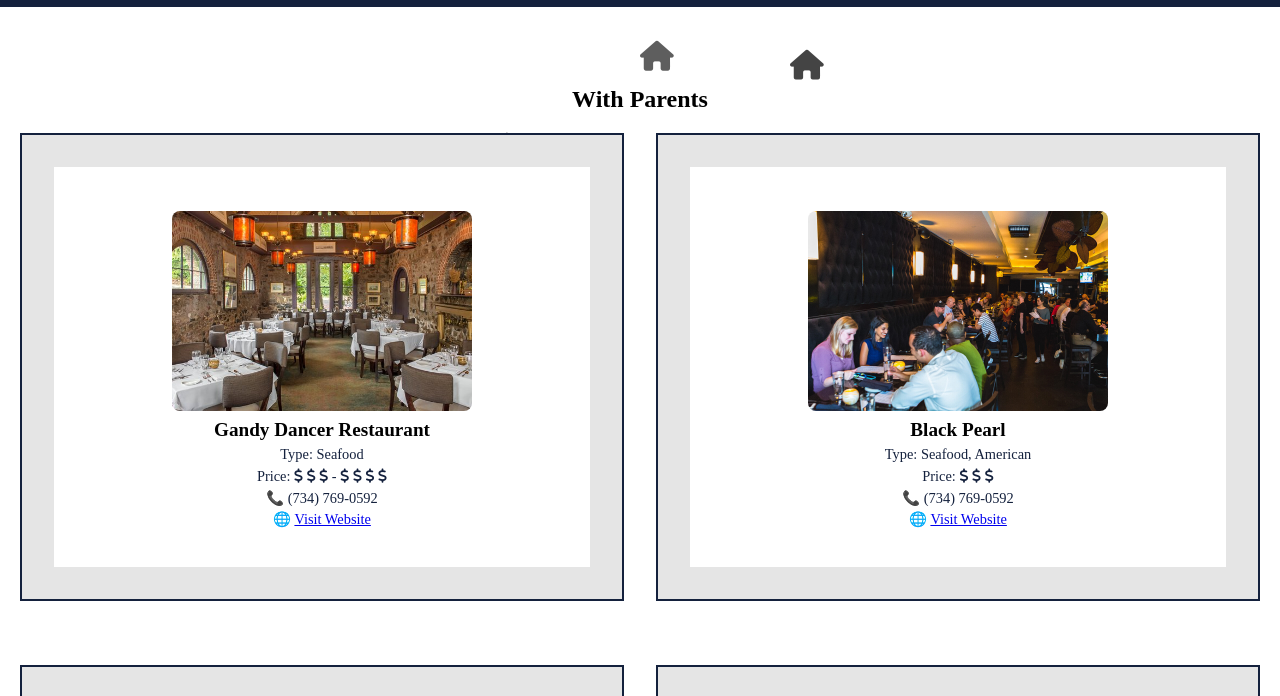
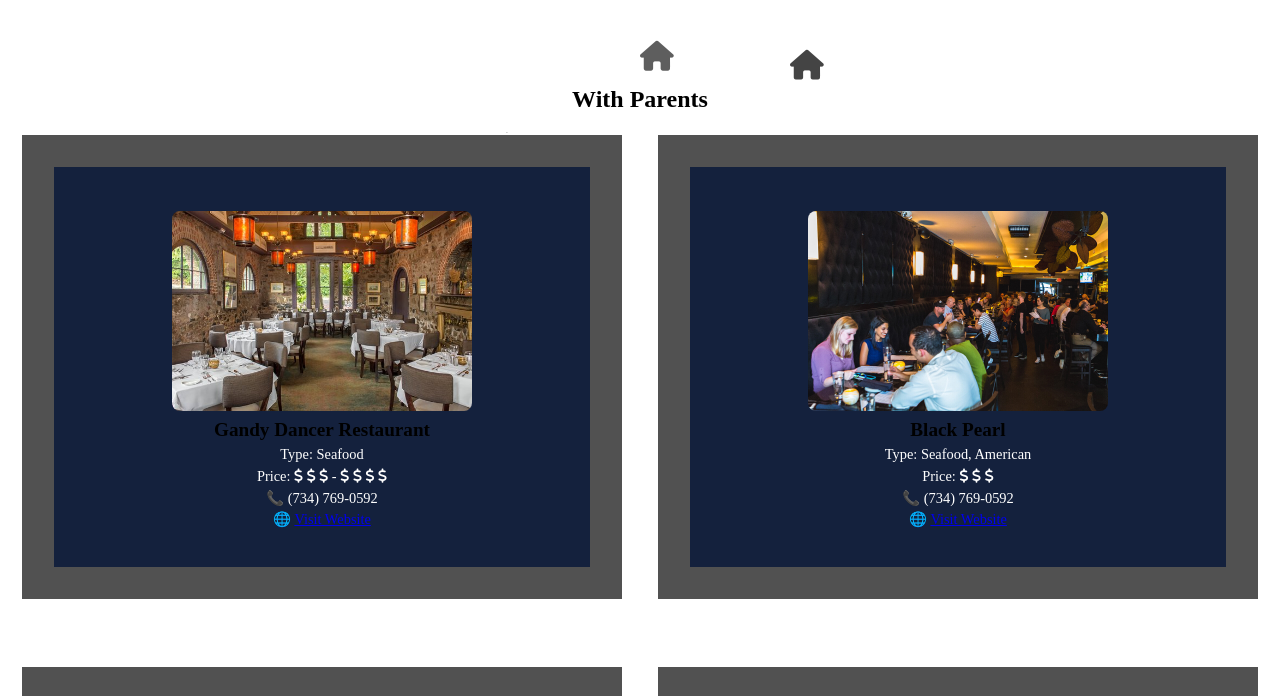
Before and after one commit to jinghe03/si339-final-project, a plain HTML site: page index.html in a window 1280 px wide. Shown: the part 92-788 px from the top of the page. Drawn offline with Linux system fonts and the dark colour scheme.

Commit message:
final additions and changes

```diff
--- a/css/global.css
+++ b/css/global.css
@@ -2,13 +2,29 @@
     --primary-color: #ffffff; /* White */
     --secondary-color: #14213D; /* Dark navy blue */
     --text-color: #000000;
-
     --hover-background: rgba(0, 0, 0, 0.698);
     --dark-background: #020122; /* Dark Blue */
     --light-background: #e5e5e5; /* Light gray */
     --other-background: #ff6739;
     --light-qa: #e1ddff;
     --light-qa2: #c7ebff;
+}
+
+
+
+/* Dark mode variables */
+@media (prefers-color-scheme: dark) {
+    :root {
+        --primary-color: #14213D;
+        --secondary-color: #ffffff;
+        --hover-background: rgba(123, 78, 78, 0.3);
+        --text-color: #eeeeee;
+        --dark-background: #7a7a7a;
+        --light-background: #515151;
+        --other-background: #88371e;
+        --light-qa: #414048;
+        --light-qa2: #576770;
+    }
 }
 
 
@@ -290,3 +306,12 @@
         font-size: 0.95rem; /* Slightly larger text size */
     }
 }
+
+
+/* Disable all transitions */
+@media (prefers-reduced-motion: reduce) {
+    * {
+        transition: none !important;
+        animation: none !important;
+    }
+}
```
